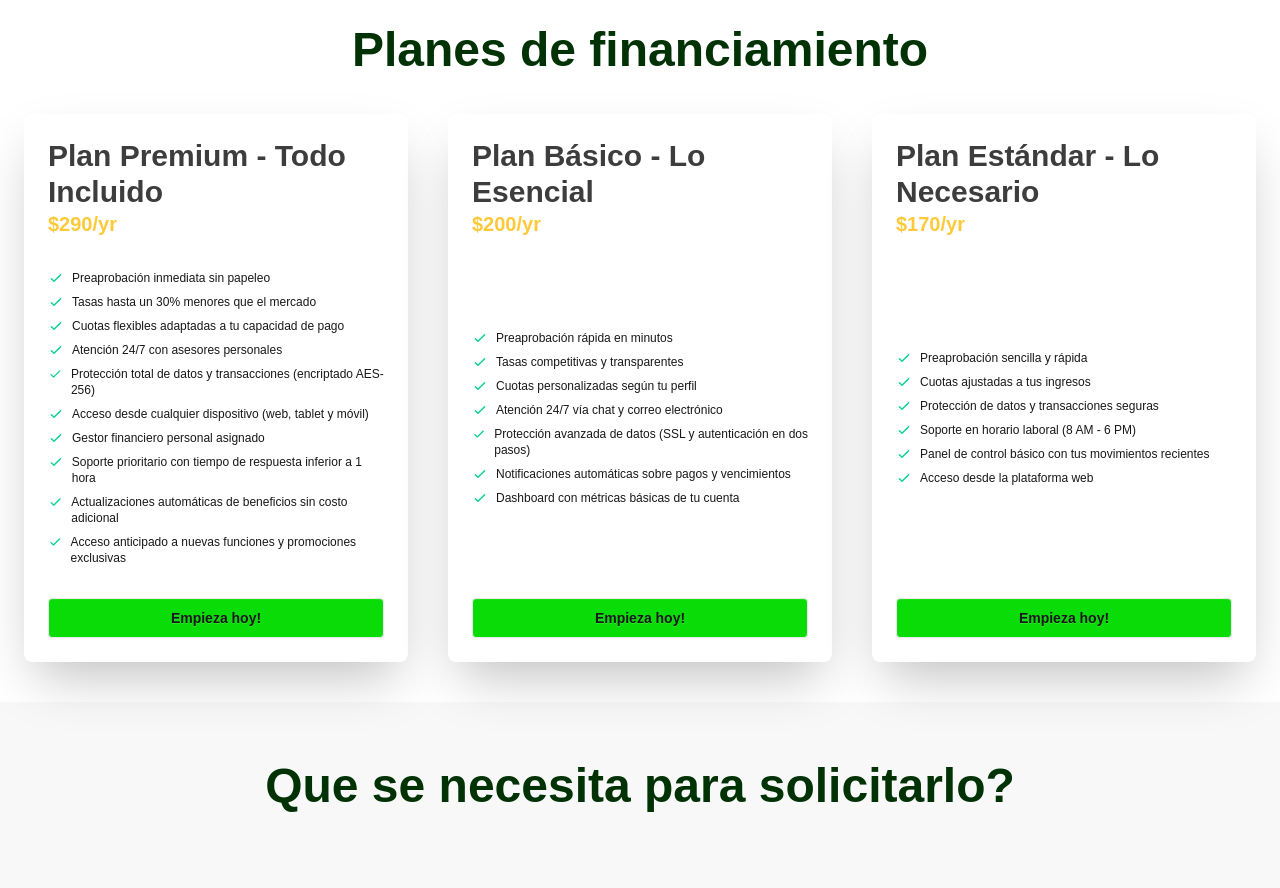
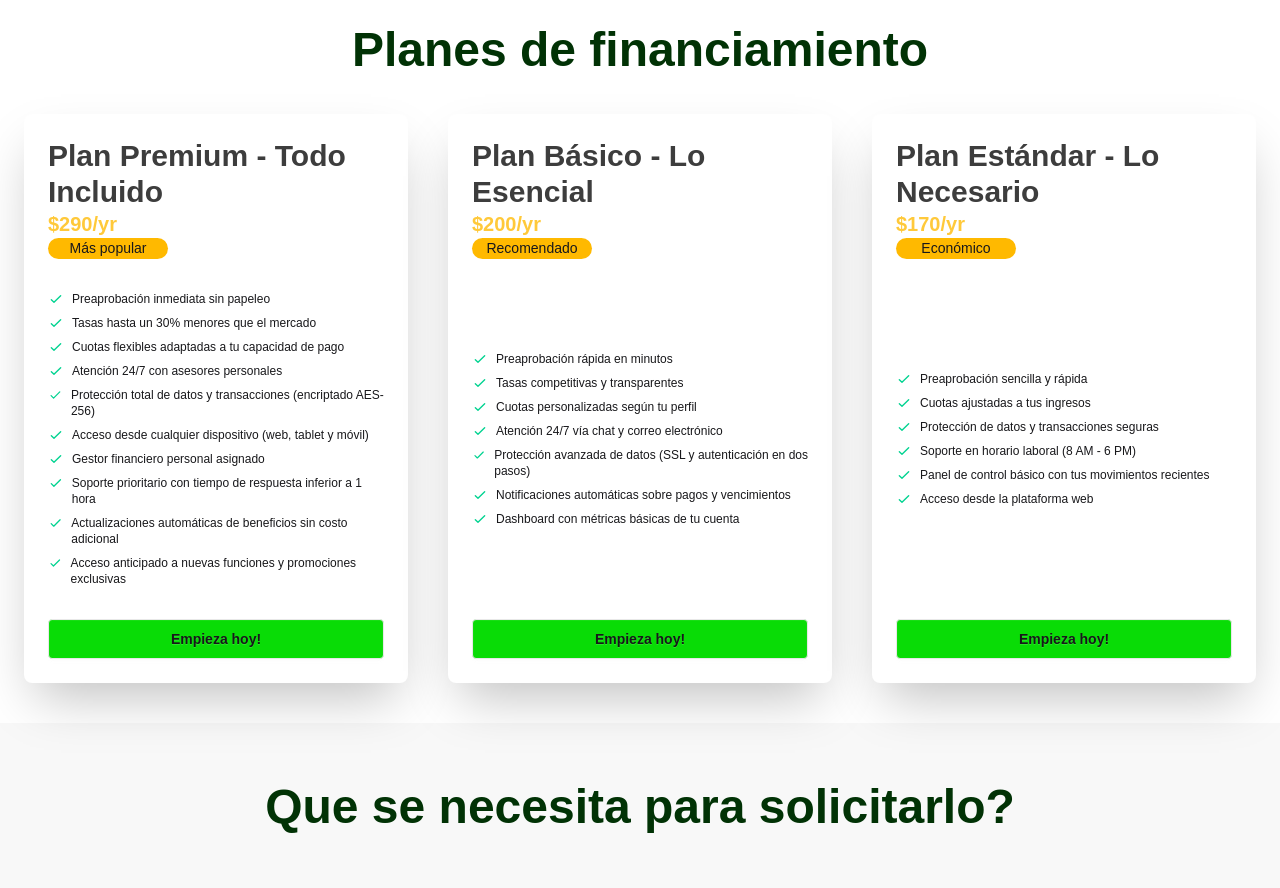
Before and after one commit to Jason-AML/CrediFind, a React (Vite) app: page /#/ in a window 1280 px wide. Shown: the part 1400-2288 px from the top of the page. Built offline with nearby package versions, Linux system fonts and the light colour scheme; no server answers; a web font is replaced by a local one.

Commit message:
feat: agregue tag a las cartas de planes que muestran popular, recomendado y economico

```diff
--- a/src/components/ui/card/ProfitCard.jsx
+++ b/src/components/ui/card/ProfitCard.jsx
@@ -15,12 +15,15 @@ export const ProfitCard = ({ data }) => {
   return (
     <div className="card w-96 bg-base-100 shadow-2xl justify-between mx-2">
       <div className="card-body flex flex-col justify-between h-full">
-        <div className=" ">
+        <div className="flex flex-col ">
           <h2 className="text-3xl font-bold" style={{ color: "#3d3d3d" }}>
             {data.title}
           </h2>
           <span className="text-xl font-bold" style={{ color: "#FFC93A" }}>
             {data.price}
+          </span>
+          <span className="w-30 text-center bg-amber-400 rounded-2xl">
+            {data.tag}
           </span>
         </div>
         <ul className="mt-6 flex flex-col gap-2 text-xs">
```
